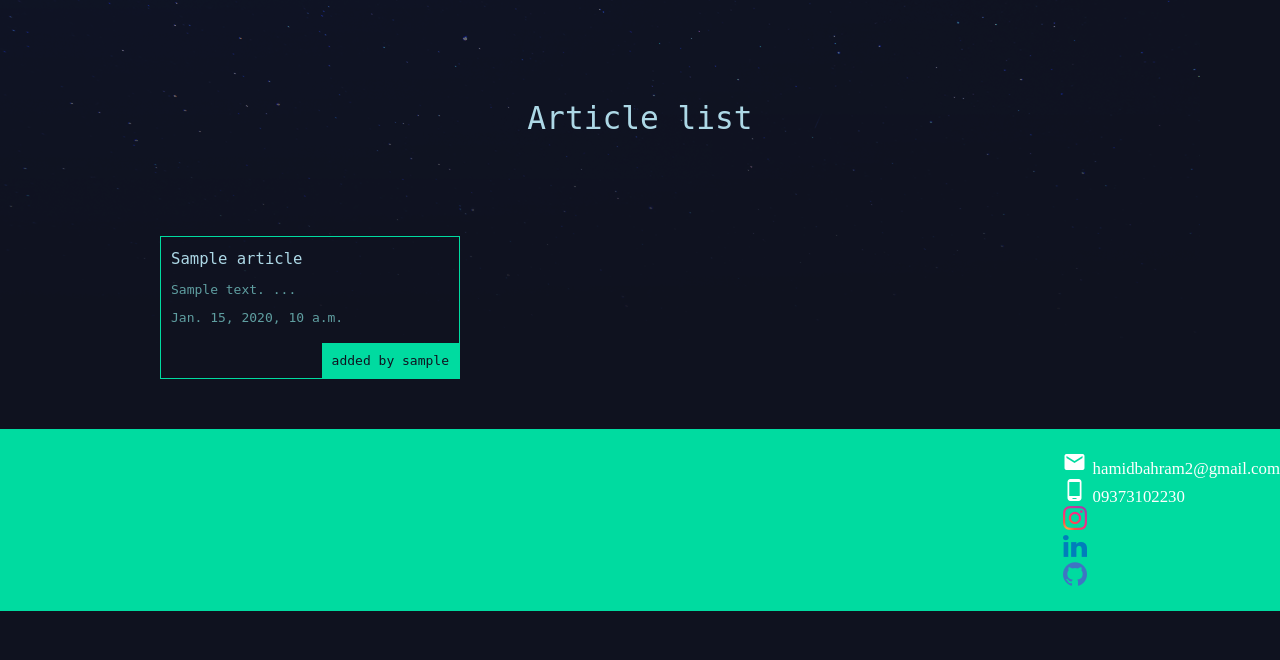
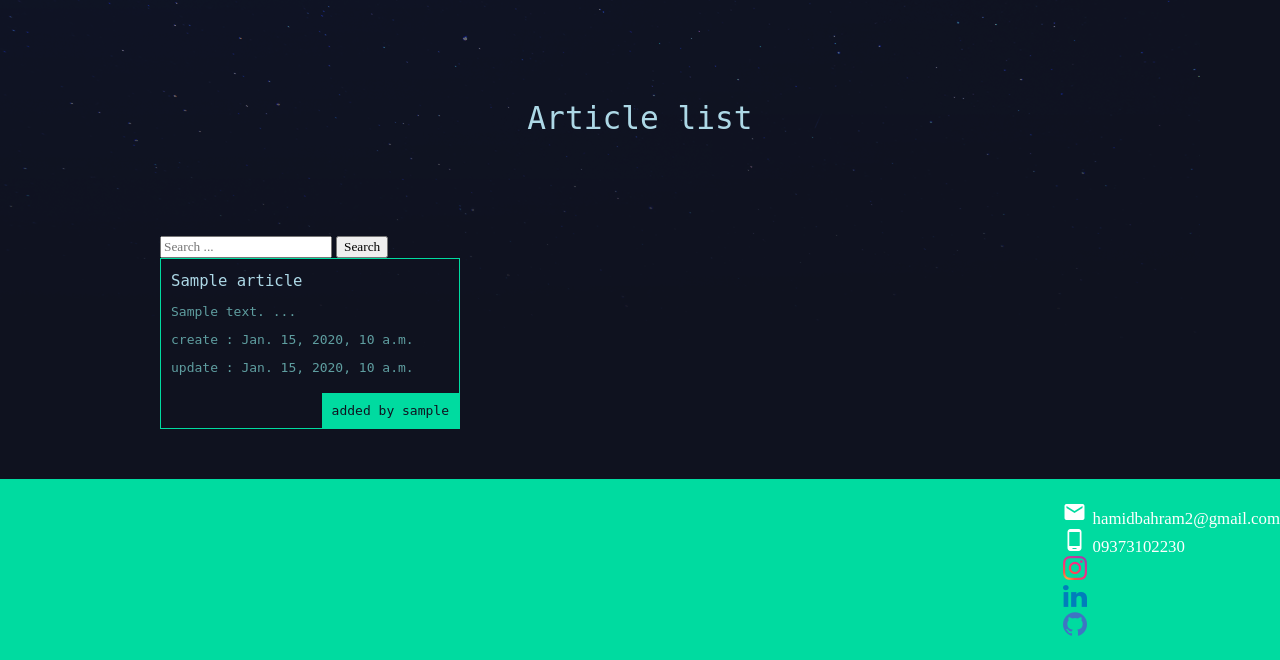
Before and after one commit to hamidbahram/Articl-web, a Django app: page / in a window 1280 px wide. Shown: the part 90-750 px from the top of the page. Run offline with Django 3.2, Linux system fonts and the light colour scheme; tables that the repository leaves empty hold one stand-in row (values such as "Sample post").

Commit message:
add search form

```diff
--- a/articles/templates/articles/article_list.html
+++ b/articles/templates/articles/article_list.html
@@ -2,12 +2,21 @@
 
 {% block content %}
     <h1 class="header">Article list</h1>
+
+    <div class="search">
+        <form action="{% url 'articles:search_results' %}" method="get">
+            <input name="q" type="text" placeholder="Search ...">
+            <input type="submit" value="Search">
+        </form>
+    </div>
+
     <div class="articles">
         {% for article in articles %}
             <div class="article">
                 <h2><a href="{% url 'articles:detail' slug=article.slug %}">{{ article.title }}</a></h2>
                 <p>{{ article.snippet }}</p>
-                <p>{{ article.date }}</p>
+                <p> create : {{ article.date }}</p>
+                <p> update : {{ article.updatedatetime }}</p>
                 <p class="author">added by {{ article.author.username }}</p>
             </div>
         {% endfor %}
```
